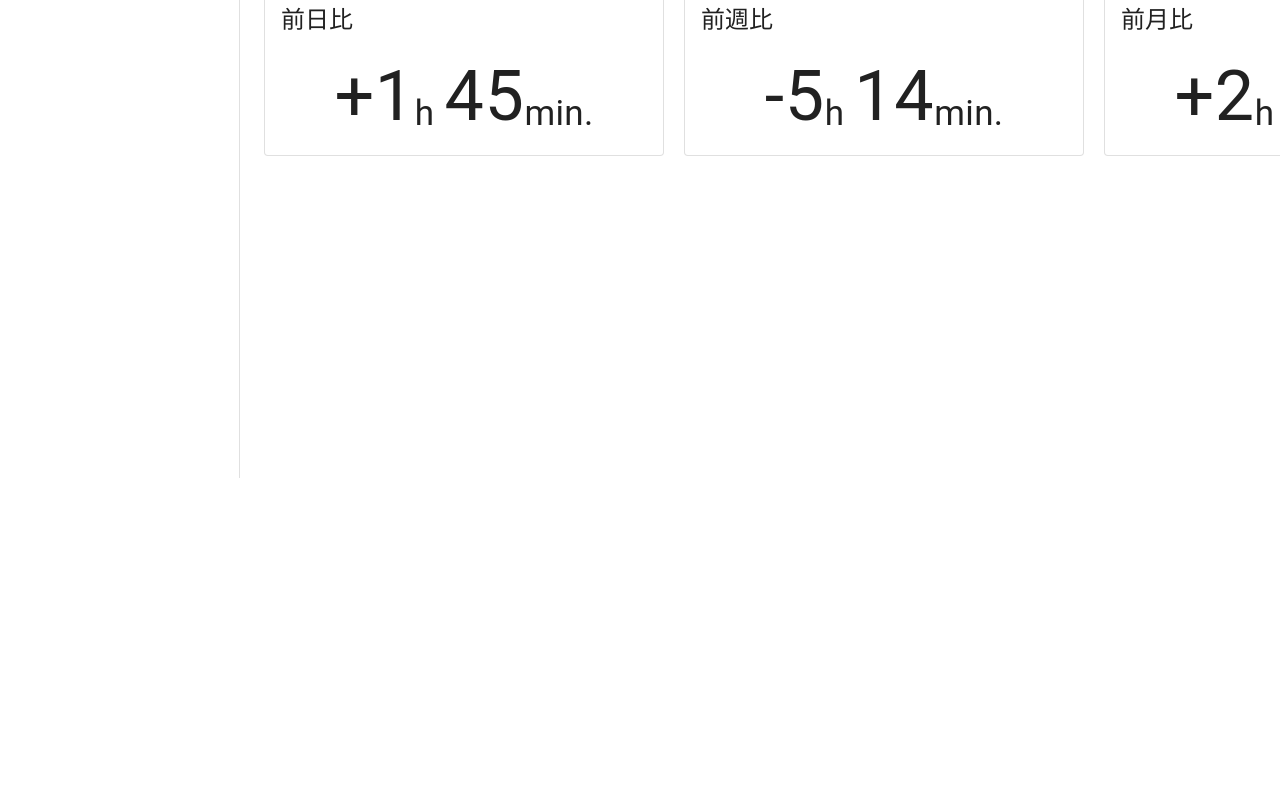
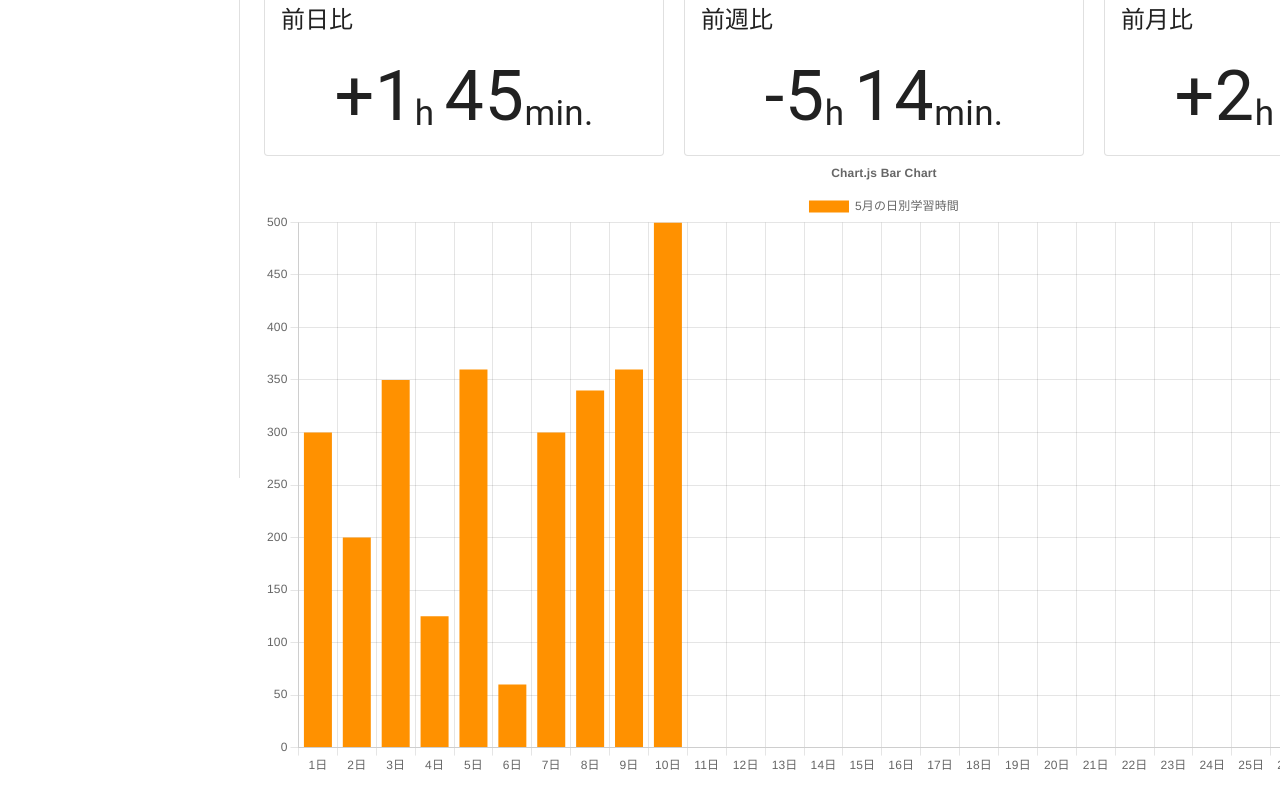
Before and after one commit to DICE-K22/study-time-react, a React (Create React App) app: page / in a window 1280 px wide. Shown: the part 322-1122 px from the top of the page. Before the commit the page ends 800 px from the top, so only its background shows below. Built offline with nearby package versions, Linux system fonts and the light colour scheme.

Commit message:
グラフの追加

```diff
--- /dev/null
+++ b/src/components/Daily-graph.tsx
@@ -0,0 +1,81 @@
+import {
+  Chart as ChartJS,
+  CategoryScale,
+  LinearScale,
+  BarElement,
+  Title,
+  Tooltip,
+  Legend,
+} from "chart.js";
+import { Bar } from "react-chartjs-2";
+
+ChartJS.register(
+  CategoryScale,
+  LinearScale,
+  BarElement,
+  Title,
+  Tooltip,
+  Legend
+);
+
+const options = {
+  responsive: true,
+  plugins: {
+    legend: {
+      position: "top" as const,
+    },
+    title: {
+      display: true,
+      text: "Chart.js Bar Chart",
+    },
+  },
+};
+
+const labels = [
+  "1日",
+  "2日",
+  "3日",
+  "4日",
+  "5日",
+  "6日",
+  "7日",
+  "8日",
+  "9日",
+  "10日",
+  "11日",
+  "12日",
+  "13日",
+  "14日",
+  "15日",
+  "16日",
+  "17日",
+  "18日",
+  "19日",
+  "20日",
+  "21日",
+  "22日",
+  "23日",
+  "24日",
+  "25日",
+  "26日",
+  "27日",
+  "28日",
+  "29日",
+  "30日",
+  "31日",
+];
+
+export const data = {
+  labels,
+  datasets: [
+    {
+      label: "5月の日別学習時間",
+      data: [300, 200, 350, 125, 360, 60, 300, 340, 360, 500],
+      backgroundColor: "#ff9100",
+    },
+  ],
+};
+
+export function dailyGraph() {
+  return <Bar options={options} data={data} />;
+}
--- a/src/components/Layout.tsx
+++ b/src/components/Layout.tsx
@@ -20,6 +20,7 @@ import MonthlyProgrammingStudyHours from "./Cards/MonthlyProgrammingStudyHours";
 import ProgrammingDod from "./Cards/ProgrammingDod";
 import ProgrammingWow from "./Cards/ProgrammingWow";
 import ProgrammingMom from "./Cards/ProgrammingMom";
+import { dailyGraph } from "./Daily-graph";
 
 const drawerWidth = 240;
 
@@ -81,7 +82,7 @@ export default function PermanentDrawerLeft() {
           <ProgrammingWow />
           <ProgrammingMom />
         </Box>
-        <Box></Box>
+        <Box>{dailyGraph()}</Box>
       </Box>
     </Box>
   );
```
